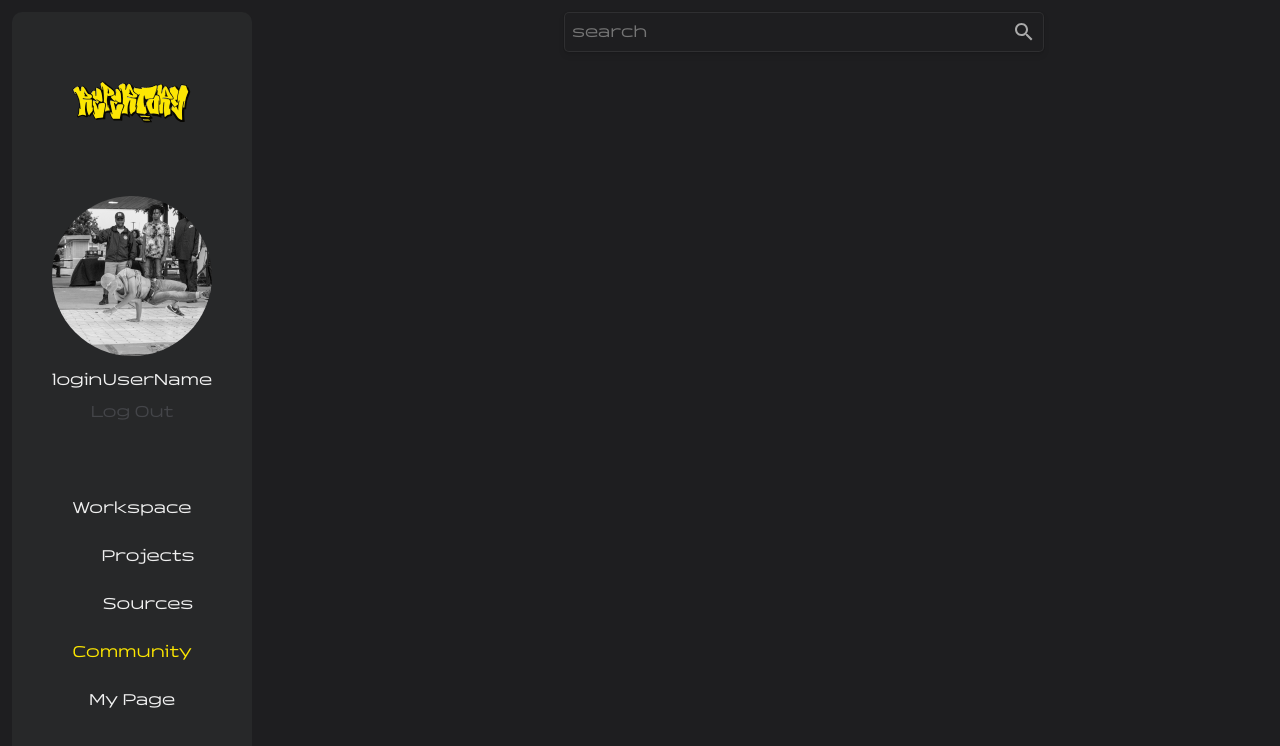
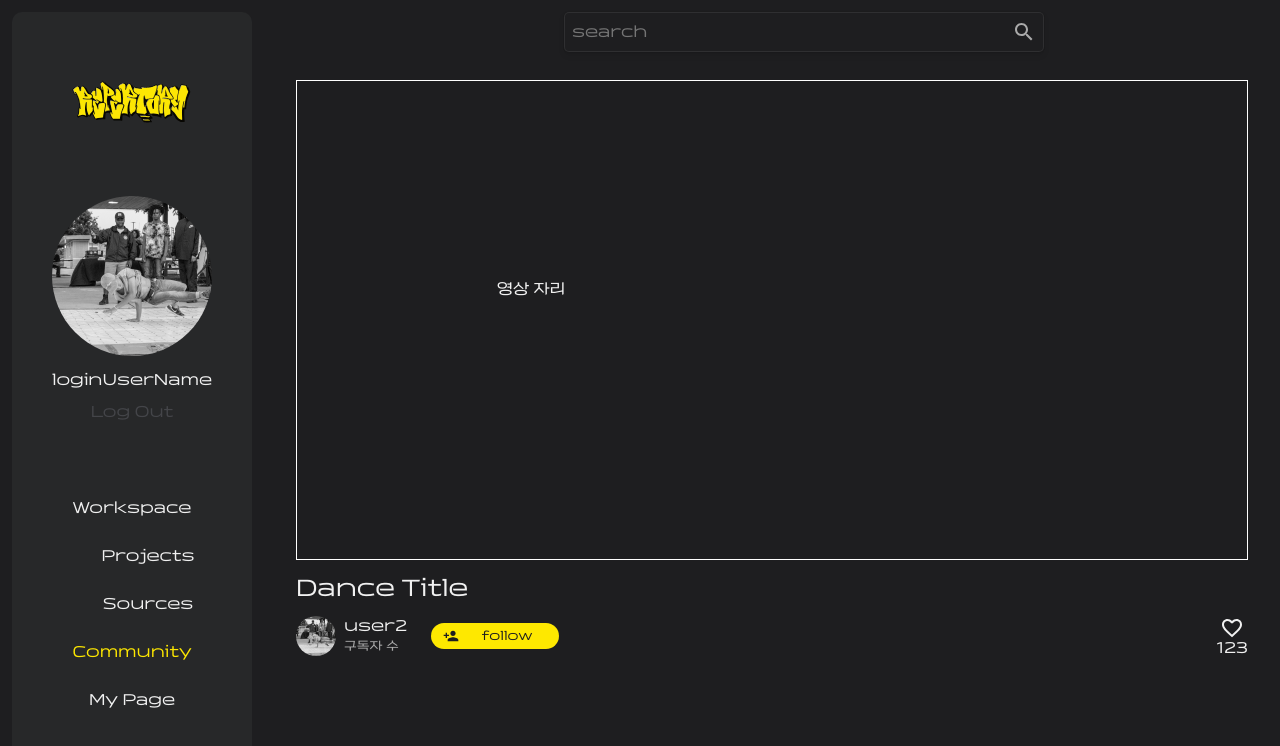
Before and after one commit to zoohee/repertory-online, a React (Vite) app in the folder FE/: page /community/r/1 in a window 1280 px wide. Shown: the top 746 px of the page. Built offline with nearby package versions, Linux system fonts and the light colour scheme; a web font is replaced by a local one.

Commit message:
Feat: CommunityDetail 페이지 구현

```diff
--- a/FE/src/pages/CommunityDetail.tsx
+++ b/FE/src/pages/CommunityDetail.tsx
@@ -1,5 +1,64 @@
+import styled from 'styled-components';
+
+import UserProfile from '@/components/UserProfile';
+import Text, { TextStyle } from '@/components/common/Text';
+import Download from '@/components/community/Download';
+import Like from '@/components/community/Like';
+import Follow from '@/components/community/FollowS';
+import ChannelInfo from '@/components/Wrapper';
+
+const Video = styled.div`
+  padding: 200px 200px;
+  height: 480px;
+  border: solid 1px white;
+`;
+
+const Wrapper = styled.div`
+  display: flex;
+  align-items: center;
+`;
+
 const CommunityDetailPage = () => {
-  return <></>;
+  // TODO: axios로 받아오기
+  const dance = {
+    title: 'Dance Title',
+    isSource: false,
+    like: 123,
+    clicked: false,
+    member: {
+      id: 2,
+      name: 'user2',
+      profileImage: '/images/index.jpg',
+    },
+  };
+
+  return (
+    <>
+      <Video>영상 자리</Video>
+      <Text size="xl" color="p" style={{ margin: '16px 0' }}>
+        {dance.title}
+      </Text>
+      <ChannelInfo margin="0">
+        <Wrapper>
+          <UserProfile
+            imageSize={40}
+            member={dance.member}
+            textStyle={new TextStyle('m', 'p')}
+          >
+            <Text size="s" color="s">
+              구독자 수
+            </Text>
+          </UserProfile>
+          <Follow isFollowed={false} />
+        </Wrapper>
+        <Wrapper>
+          {dance.isSource && <Download count={dance.like} />}
+
+          <Like liked={dance.clicked} likeCount={dance.like} />
+        </Wrapper>
+      </ChannelInfo>
+    </>
+  );
 };
 
 export default CommunityDetailPage;
```
